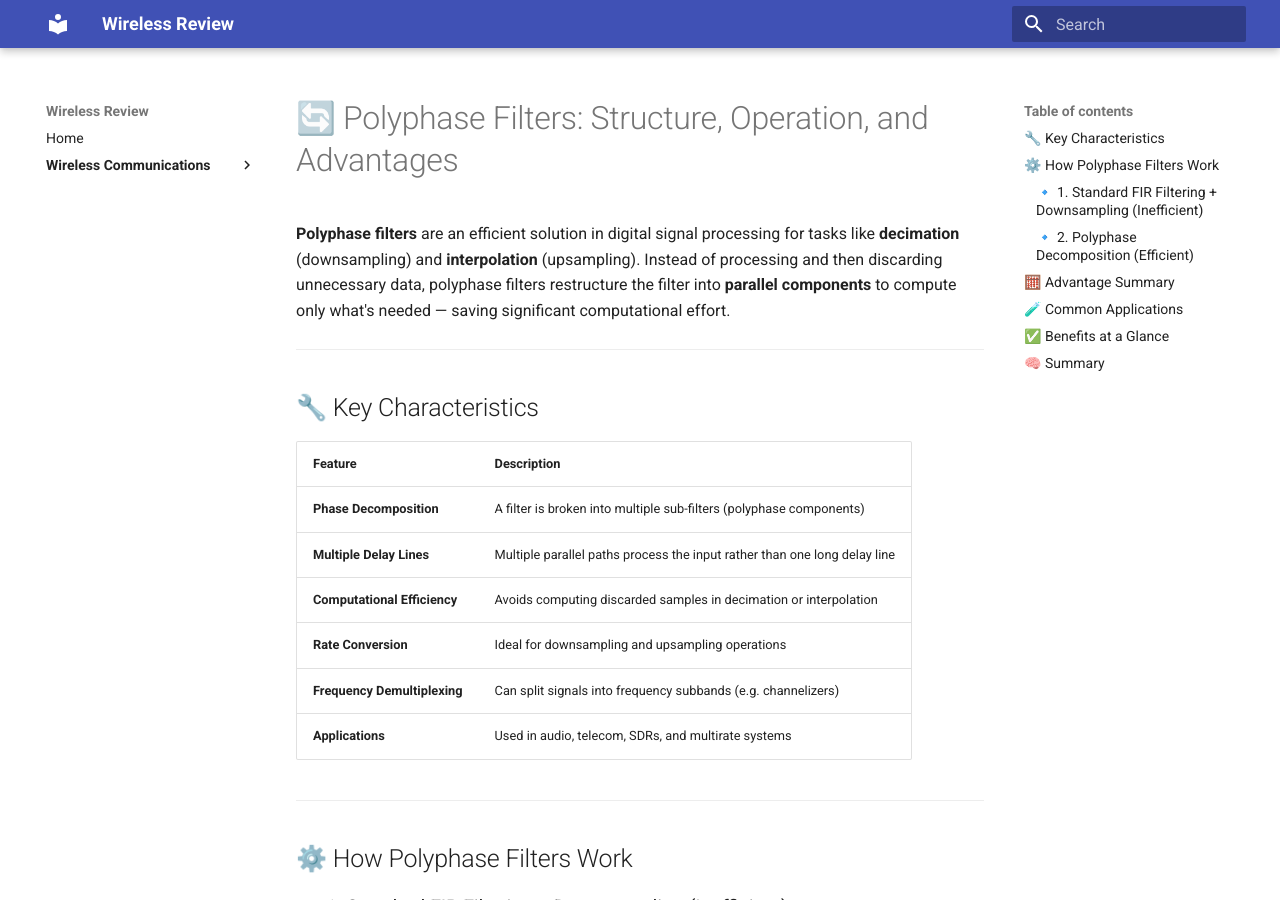
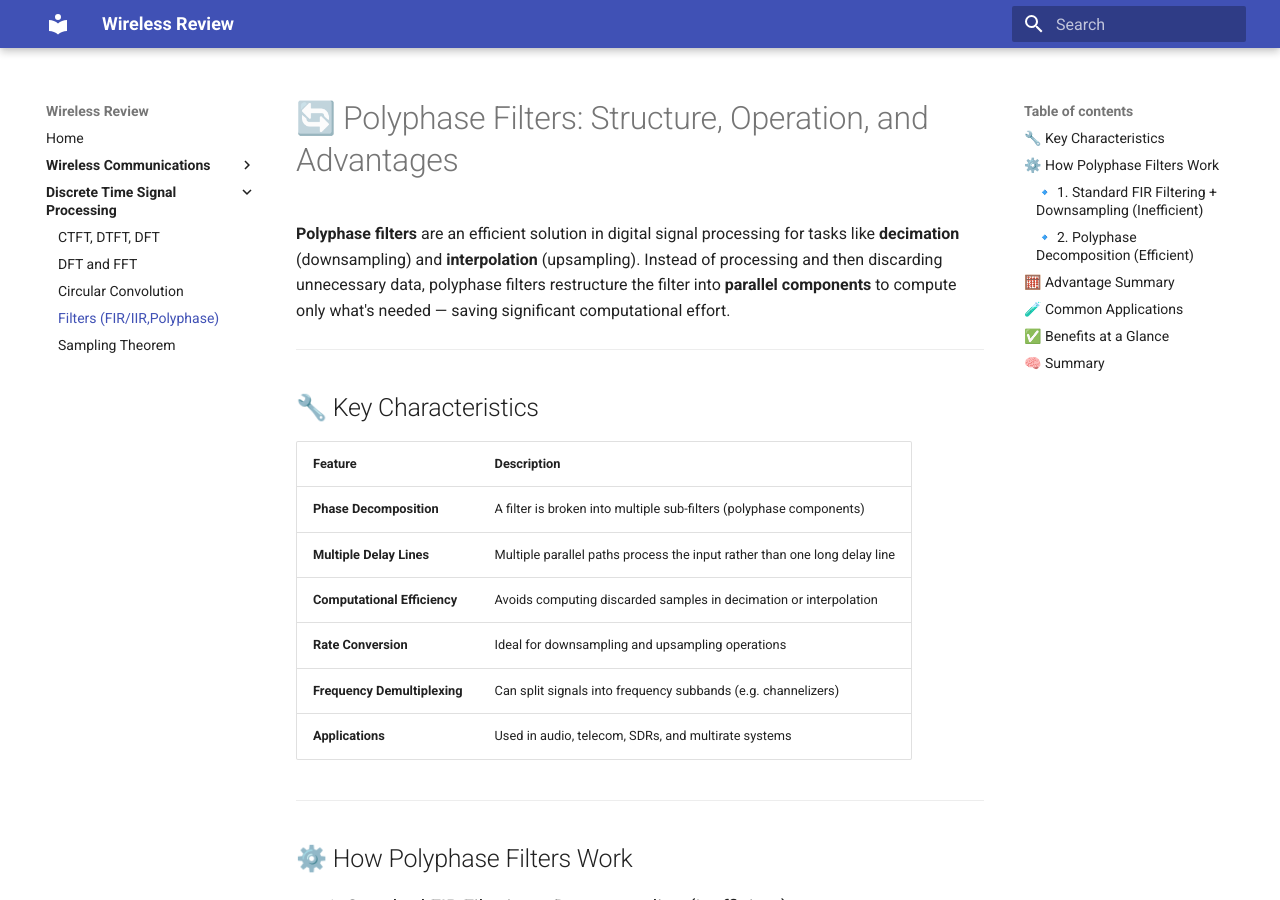
Before and after one commit to hhosseinian/WirelessReview, an MkDocs documentation site: the page built from docs/dsp/filters.md, in a window 1280 px wide and 900 px high. Built offline with MkDocs 1.6.1 and Material for MkDocs 9.7.7, drawn with Linux system fonts in a browser that asks for light colours.

Commit message:
Adding DSP to Website

```diff
--- a/mkdocs.yml
+++ b/mkdocs.yml
@@ -18,6 +18,12 @@ nav:
       - OFDM Channel Estimation: wireless/ChannelEstimation.md
       - OFDM Channel Equalization: wireless/Channel_Equalization.md
       - Implementation Imperfactions: wireless/implementationImperfections.md
+  - Discrete Time Signal Processing:
+      - CTFT, DTFT, DFT: dsp/FT.md
+      - DFT and FFT: dsp/dft_fft.md
+      - Circular Convolution: dsp/circ_conv.md
+      - Filters (FIR/IIR,Polyphase): dsp/filters.md
+      - Sampling Theorem: dsp/sampling.md
 extra_css:
   - styles/extra.css
 
```
